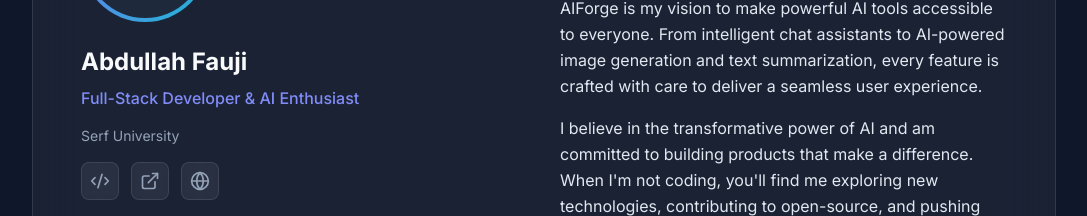
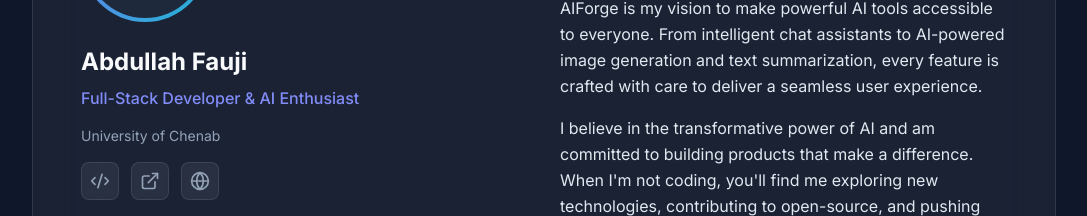
Before and after one commit to abdullah143339-byte/ai-saas, a Next.js app: page / in a window 1280 px wide. Shown: the part 3340-3556 px from the top of the page, without its empty margins (96-1183 px from the left). Built offline with nearby package versions, Linux system fonts and the light colour scheme.

Commit message:
Replace 'Serf University' with 'University of Chenab'

```diff
--- a/src/app/dashboard/admin/page.tsx
+++ b/src/app/dashboard/admin/page.tsx
@@ -257,7 +257,7 @@ export default function AdminPage() {
 
           <div className="pt-2 border-t border-white/10">
             <p className="text-light-3 text-xs text-center">
-              Built by <span className="text-primary-light">Abdullah Fauji</span> &mdash; Serf University
+              Built by <span className="text-primary-light">Abdullah Fauji</span> &mdash; University of Chenab
             </p>
           </div>
         </div>
--- a/src/app/page.tsx
+++ b/src/app/page.tsx
@@ -443,7 +443,7 @@ export default function LandingPage() {
                 <p className="text-primary-light font-medium mb-4">
                   Full-Stack Developer & AI Enthusiast
                 </p>
-                <p className="text-light-3 text-sm mb-4">Serf University</p>
+                <p className="text-light-3 text-sm mb-4">University of Chenab</p>
                 <div className="flex gap-3">
                   <a
                     href="#"
```
